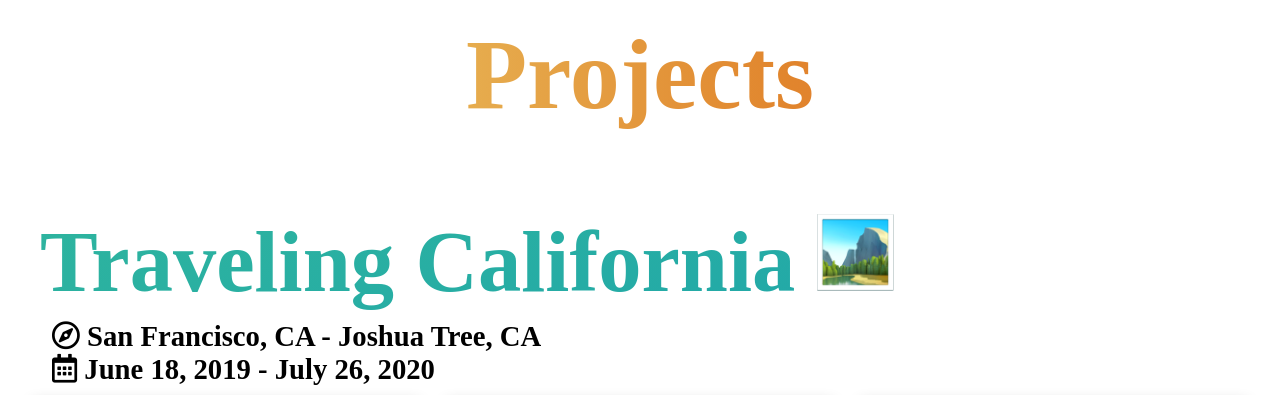
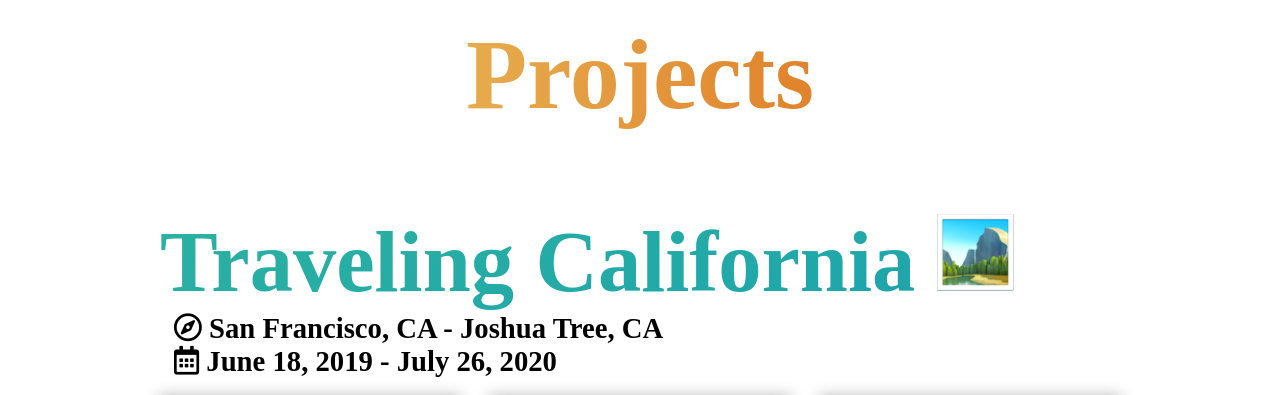
Before and after one commit to Degrager/zanderriley.com, a plain HTML site: page index.html in a window 1280 px wide. Shown: the part 423-818 px from the top of the page. Drawn offline with Linux system fonts and the light colour scheme; grey boxes are pictures that could not be loaded; a web font is replaced by a local one.

Commit message:
Update Index Styling.css

```diff
--- a/Index Styling.css
+++ b/Index Styling.css
@@ -304,7 +304,7 @@ h2{
     border: none;
     margin: auto;
     background-color: transparent;
-    max-width: 1500px;
+    max-width: 1000px;
 }
 .emoji {
     font-size: 5px;
@@ -313,7 +313,7 @@ h2{
 .images-title {
     white-space: nowrap;
     padding-top: 80px;
-    padding-left: 40px;
+    padding-left: 20px;
     text-align: left;
     color: white;
     font-size: 86.5px;
@@ -330,12 +330,12 @@ h2{
 .images-info {
     display: block;
     overflow: hidden;
-    padding-left: 32px;
+    padding-left: 34px;
     text-align: left;
     color: black;
     font-size: 28.7px;
     font-weight: 600;
-    margin: 8px 0px 20px 20px;
+    margin: 0px 0px 20px 0px;
 }
 .images {
     height: auto;
@@ -351,8 +351,7 @@ h2{
     justify-items: center;
 	width: 100%;
     height: auto;
-	box-shadow:
-        0px 0px 15px 1px rgba(0,0,0,0.33);
+	box-shadow: 0px 0px 15px 1px rgba(0,0,0,0.33);
 }
 
 @media screen and (max-width: 960px) {
@@ -362,9 +361,11 @@ h2{
 	.images-title {
 		font-size: 9vw;
         padding-top: 8vw;
+        padding-left: 2vw;
 	}
     .images-info {
         font-size: 3vw;
+        padding-left: 3.5vw;
     }
     .emoji {
         width: 8vw;
```
